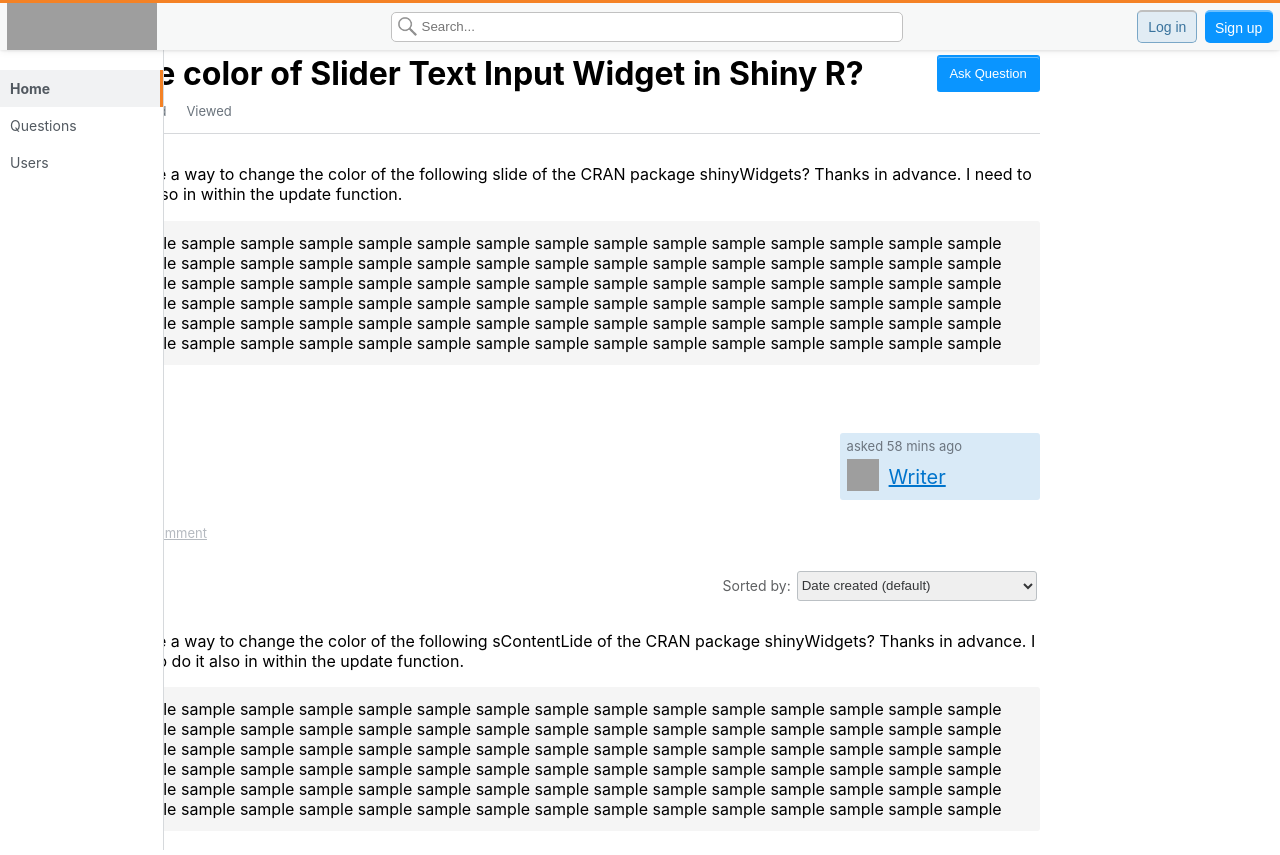
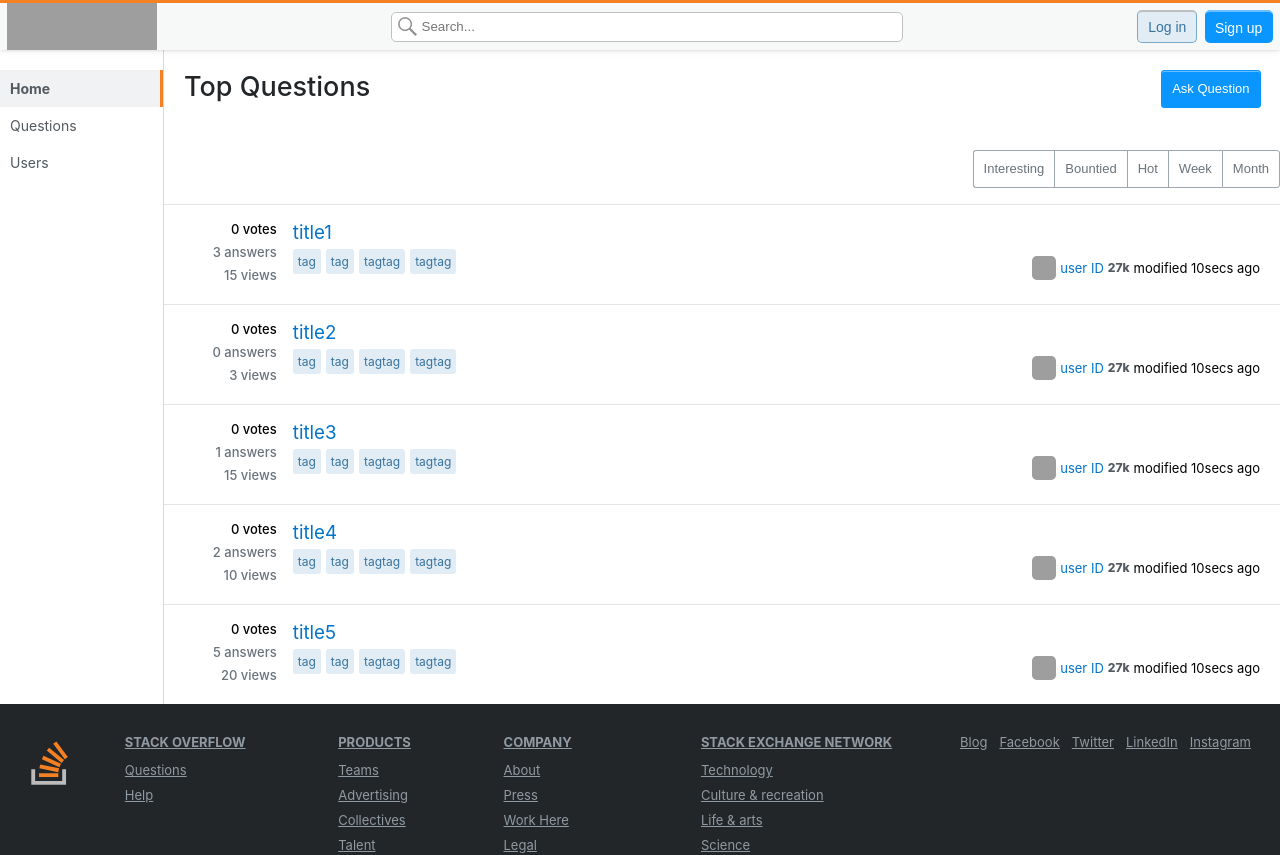
Before and after one commit to codestates-seb/seb41_pre_039, a React (Create React App) app in the folder client/: page / in a window 1280 px wide. Shown: the top 855 px of the page. Built offline with nearby package versions, Linux system fonts and the light colour scheme; grey boxes are pictures that could not be loaded; the HTML template or start-up script is replaced by a standard one.

Commit message:
feature: add Routes, Route for App.js

```diff
--- a/client/src/App.css
+++ b/client/src/App.css
@@ -46,7 +46,10 @@ li {
   padding-top: 50px;
   padding-left: 164px;
   background-color: rgb(255, 255, 255);
-  padding: 24px;
+}
+
+.content.none-sidebar{
+  padding: 0;
 }
 
 .footer {
--- a/client/src/App.js
+++ b/client/src/App.js
@@ -1,11 +1,18 @@
 import './App.css';
+import { Route, Routes, Link, BrowserRouter } from 'react-router-dom';
 import Header from './components/Header';
 import Sidebar from './components/Sidebar';
 import Footer from './components/Footer';
 import Post from './pages/Post';
+import Home from './pages/Home';
+import AddQuestion from './pages/AddQuestion';
+import Login from './pages/Login';
+import { useState } from 'react';
 
 function App() {
+  const [isSidebar, setIsSidebar] = useState(true);
   return (
+    <BrowserRouter>
       <div className="App">
         <div className="header">
           <Header />
@@ -14,14 +21,20 @@ function App() {
           <div className="sidebar">
             <Sidebar />
           </div>
-        <div className="content">
-          <Post />
+          <div className={`content ${isSidebar ? '' : 'none-sidebar'}`}>
+            <Routes>
+              <Route path="/" element={<Home />} />
+              <Route path="/question" element={<Post />} />
+              <Route path="/addquestion" element={<AddQuestion />} />
+              <Route path="/signin" element={<Login />} />
+            </Routes>
           </div>
         </div>
         <div className="footer">
           <Footer />
         </div>
       </div>
+    </BrowserRouter>
   );
 }
 export default App;
```
Lines whose indentation alone changed are shown as unchanged.
